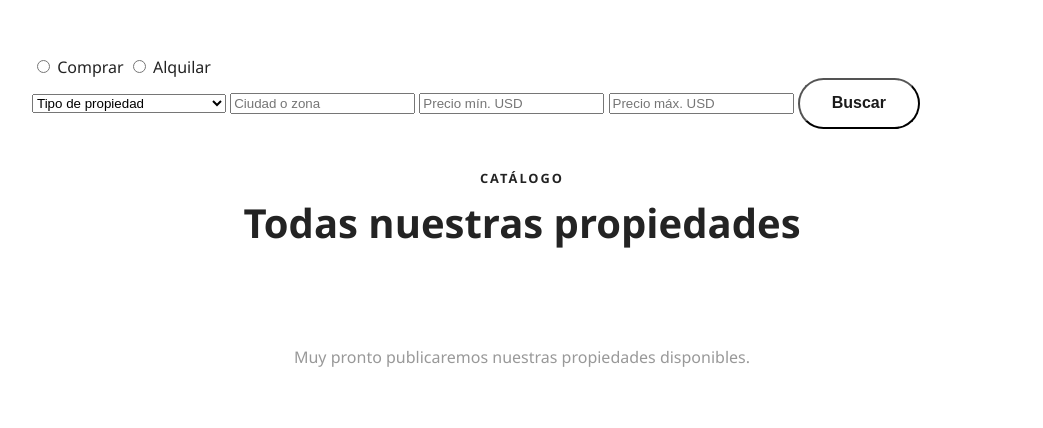
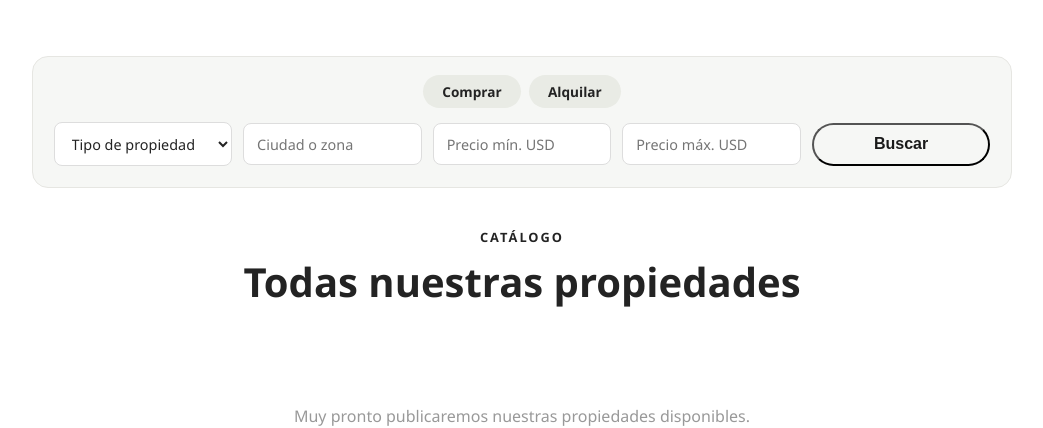
Before and after one commit to iaworkca-del/tuinmueble, a FastAPI app: template templates/public/catalogo.html in a window 1280 px wide. Shown: the part 72-500 px from the top of the page, without its empty margins (118-1161 px from the left). Run offline with FastAPI, Linux system fonts and the light colour scheme; the template is opened without the code that fills it, so the values that code supplies are empty; parts of the project's set-up code (start-up, migrations or seed data) failed here and were passed over.

Commit message:
Fix: menu movil invisible en fotos claras y buscador sin estilo en /catalogo
El icono hamburguesa era 3 lineas blancas sin fondo, invisibles contra
fotos de portada claras (ej. cielo). Se le agrega un fondo oscuro fijo.
La barra de busqueda de /catalogo se quedo sin CSS al separar el estilo
del buscador del hero (glassmorphism) del de la pagina de propiedades.

Co-Authored-By: Claude Sonnet 5 <noreply@anthropic.com>

```diff
--- a/static/css/public.css
+++ b/static/css/public.css
@@ -75,17 +75,20 @@ body.publico {
   gap: 5px;
   width: 34px;
   height: 34px;
-  background: none;
+  background: rgba(0,0,0,0.28);
   border: none;
+  border-radius: 8px;
   cursor: pointer;
   padding: 0;
 }
 .pub-nav-toggle span {
   display: block;
-  width: 100%;
+  margin: 0 auto;
+  width: 60%;
   height: 2px;
   background: #fff;
   border-radius: 2px;
+  box-shadow: 0 1px 2px rgba(0,0,0,0.5);
 }
 @media (max-width: 800px) {
   .pub-nav-toggle { display: flex; }
@@ -260,6 +263,57 @@ body.publico {
 @media (max-width: 760px) {
   .pub-buscador-hero-campos { grid-template-columns: 1fr 1fr; }
   .pub-buscador-hero-btn { grid-column: 1 / -1; width: 100%; height: 44px; border-radius: 10px; }
+}
+
+/* ── Buscador (versión clara, para la página de Propiedades) ── */
+.pub-buscador {
+  background: #f6f7f5;
+  border: 1px solid #e6e6e2;
+  border-radius: 16px;
+  padding: 1.1rem 1.3rem 1.3rem;
+  display: flex;
+  flex-direction: column;
+  gap: 0.9rem;
+}
+.pub-buscador-tabs { display: flex; justify-content: center; gap: 0.5rem; }
+.pub-buscador-tabs input { position: absolute; opacity: 0; pointer-events: none; }
+.pub-buscador-tabs label {
+  cursor: pointer;
+  padding: 0.45rem 1.2rem;
+  border-radius: 20px;
+  font-weight: 600;
+  font-size: 0.85rem;
+  color: var(--pub-primario);
+  background: #e9ebe5;
+  transition: background 0.2s ease, color 0.2s ease;
+}
+.pub-buscador-tabs input:checked + label { background: var(--pub-primario); color: #fff; }
+.pub-buscador-campos {
+  display: grid;
+  grid-template-columns: repeat(auto-fit, minmax(150px, 1fr));
+  gap: 0.7rem;
+  align-items: center;
+}
+.pub-buscador-campos select,
+.pub-buscador-campos input[type="text"],
+.pub-buscador-campos input[type="number"] {
+  padding: 0.65rem 0.8rem;
+  border: 1px solid #ddd;
+  border-radius: 8px;
+  font-size: 0.9rem;
+  width: 100%;
+  box-sizing: border-box;
+  font-family: inherit;
+  background: #fff;
+  color: #232323;
+}
+.pub-buscador-campos button {
+  padding: 0.65rem 1.4rem;
+  white-space: nowrap;
+}
+@media (max-width: 640px) {
+  .pub-buscador-campos { grid-template-columns: 1fr 1fr; }
+  .pub-buscador-campos button { grid-column: 1 / -1; }
 }
 
 /* ── Secciones ── */
```
